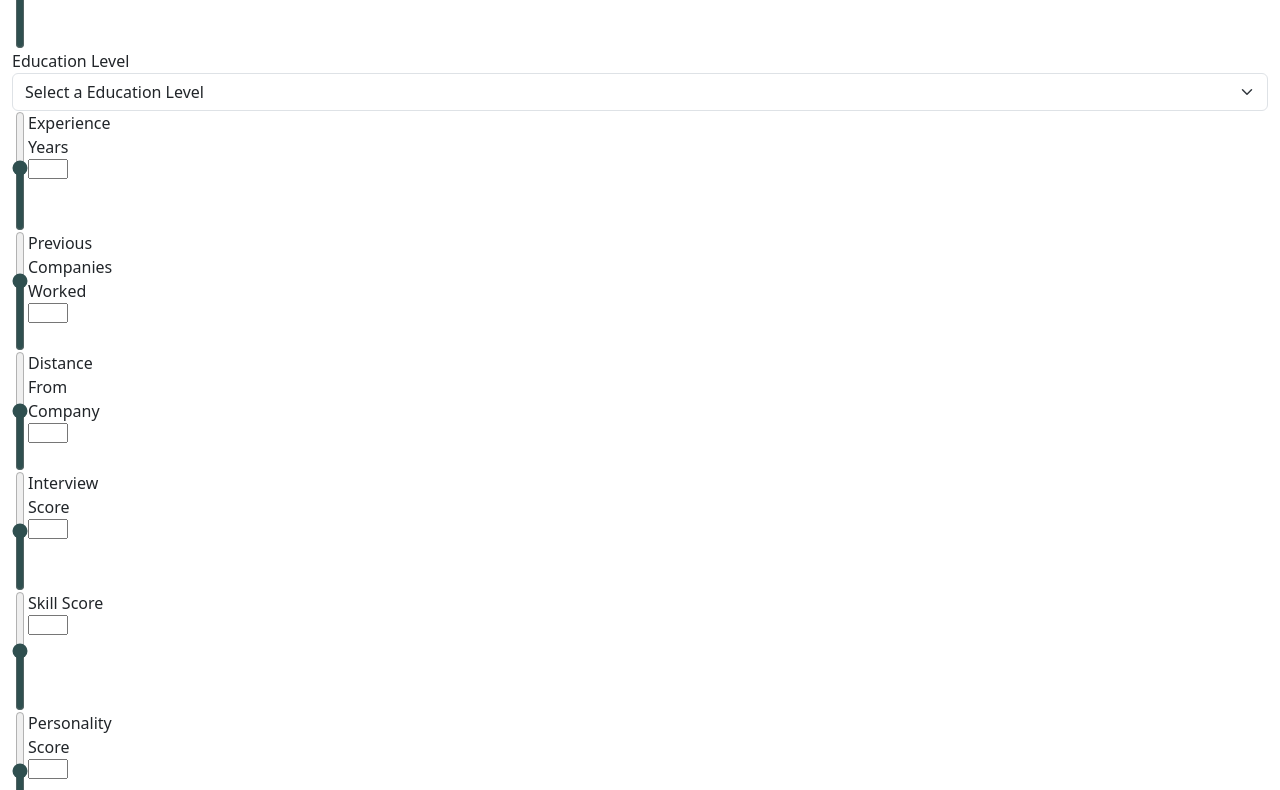
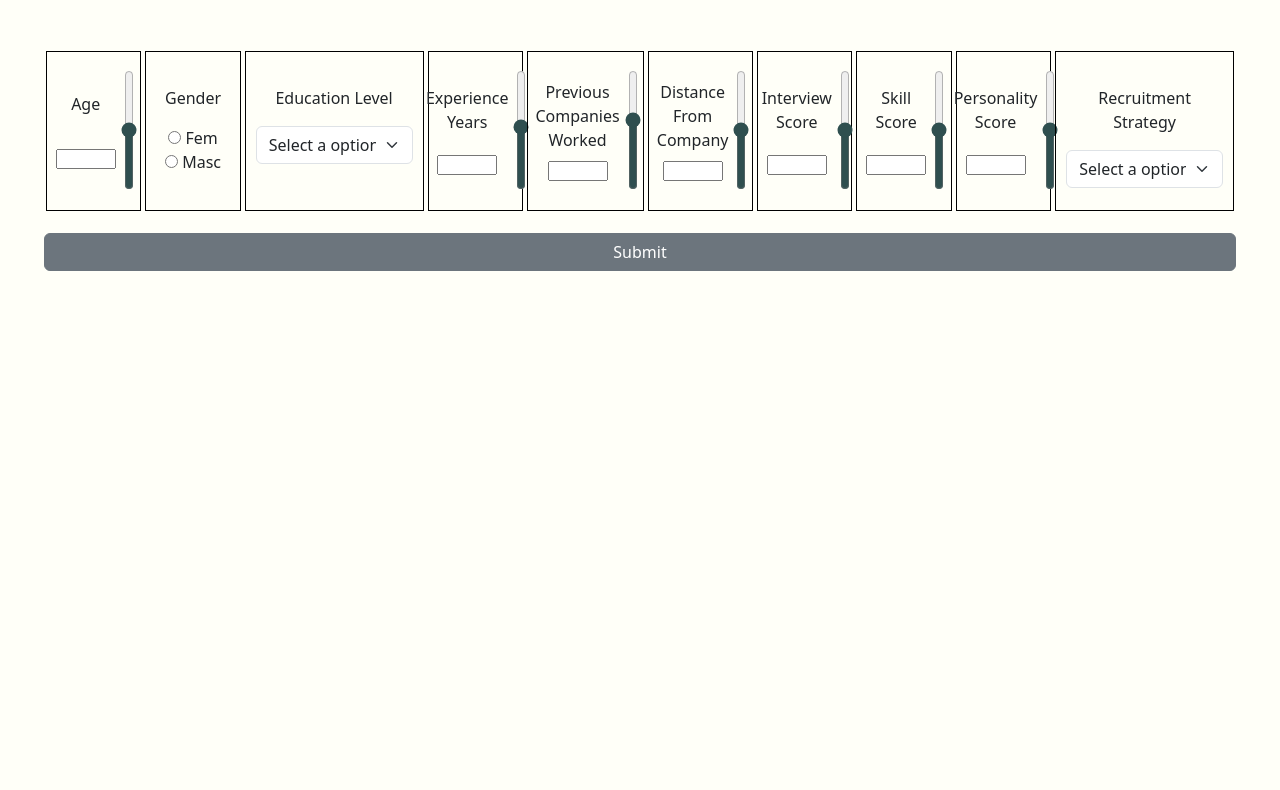
Before and after one commit to lucas-rodrigues0/mvp3_front, a plain HTML site: page index.html in a window 1280 px wide. Shown: the part 127-917 px from the top of the page. After the commit the page ends 800 px from the top, so only its background shows below. Drawn offline with nearby package versions, Linux system fonts and the light colour scheme.

Commit message:
feat: Add style and logic to get values also add component to show response

```diff
--- a/index.html
+++ b/index.html
@@ -1,5 +1,6 @@
 <!DOCTYPE html>
 <html lang="en">
+
 <head>
     <meta charset="UTF-8">
     <meta name="viewport" content="width=device-width, initial-scale=1.0">
@@ -9,101 +10,150 @@
     <link rel="stylesheet" href="https://cdnjs.cloudflare.com/ajax/libs/font-awesome/5.12.1/css/all.min.css">
     <link rel="stylesheet" href="./styles/style.css">
 </head>
+
 <body>
     <main>
-        <h1>HR Machine Learning Model</h1>
-        <div class="container-fluid">
+        <header class="container-fluid">
+            <h1>HR Hirirng Machine Learning Model</h1>
+
+        </header>
+        <div class="container-fluid input-container">
+            <form id="dataForm">
                 <div class="d-flex flex-row">
                     <!-- INPUT AGE -->
-                <div class="d-flex flex-row range-input">
-                    <input type="range" id="rangeAge" name="range_age" min="20" max="50" orient="vertical" onchange="updateRangeInput(this.value, 'rangeAgeInput');" />
-                    <div class="d-flex flex-column">
+                    <div class="input-card input-range-card">
+                        <div class="d-flex flex-row justify-content-center mt-2">
+                            <div class="range-input">
                                 <label for="rangeAge">Age</label>
-                        <input type="text" id="rangeAgeInput" class="range-input-text" value="" onchange="updateRangeInput(this.value, 'rangeAge');">
+                                <input type="text" id="rangeAgeInput" class="range-input-text" value=""
+                                    onchange="updateRangeInput(this.value, 'rangeAge');">
+
+                            </div>
+                            <input type="range" id="rangeAge" name="range_age" min="20" max="50" orient="vertical"
+                                onchange="updateRangeInput(this.value, 'rangeAgeInput');" />
                         </div>
                     </div>
                     <!-- INPUT GENDER -->
-                <div class="d-flex flex-column"></div>
-                    <span>Gender</span>
+                    <div class="input-card input-range-card">
+                        <div class="d-flex flex-column">
+                            <p class="mt-4">Gender</p>
                             <div>
-                        <input class="" type="radio" name="genderRadioInput" value="1" id="flexRadioMasc">
-                        <label class="" for="flexRadioMasc">Masc</label>
+                                <input type="radio" name="genderRadioInput" value="0" id="radioFem">
+                                <label for="radioFem">Fem</label>
                             </div>
                             <div>
-                        <input class="" type="radio" name="genderRadioInput" value="0" id="flexRadioFem">
-                        <label class="" for="flexRadioFem">Fem</label>
+                                <input type="radio" name="genderRadioInput" value="1" id="radioMasc">
+                                <label for="radioMasc">Masc</label>
+                            </div>
+                            <input type="radio" name="genderRadioInput" value="" id="radioDefault" class="invisible"
+                                checked>
                         </div>
                     </div>
                     <!-- INPUT Education Level -->
-                <div>
-                    <span>Education Level</span>
-                    <select class="form-select" aria-label="Education select">
-                        <option selected>Select a Education Level</option>
+                    <div class="input-card input-select-card">
+                        <div class="d-flex flex-column align-items-center mt-2 py-3">
+                            <label for="educationSelect">Education Level</label>
+                            <select id="educationSelect" class="form-select mt-3" aria-label="Education select">
+                                <option value="" selected>Select a option</option>
                                 <option value="1">Bachelor's (Type 1)</option>
                                 <option value="2">Bachelor's (Type 2)</option>
                                 <option value="3">Master's</option>
                                 <option value="4">PhD</option>
                             </select>
                         </div>
+                    </div>
                     <!-- INPUT XP YEARS -->
-                <div class="d-flex flex-row range-input">
-                    <input type="range" id="rangeXpYears" name="rangeXpYears" max="15" orient="vertical" onchange="updateRangeInput(this.value, 'rangeXpInput');" />
-                    <div class="d-flex flex-column">
+                    <div class="input-card input-range-card">
+                        <div class="d-flex flex-row justify-content-center  mt-2">
+                            <div class="range-input">
                                 <label for="rangeXpYears">Experience Years</label>
-                        <input type="text" id="rangeXpInput" class="range-input-text" value="" onchange="updateRangeInput(this.value, 'rangeXpYears');">
+                                <input type="text" id="rangeXpInput" class="range-input-text" value=""
+                                    onchange="updateRangeInput(this.value, 'rangeXpYears');">
+                            </div>
+                            <input type="range" id="rangeXpYears" name="rangeXpYears" max="15" orient="vertical"
+                                onchange="updateRangeInput(this.value, 'rangeXpInput');" />
                         </div>
                     </div>
                     <!-- INPUT Previous Companies Worked -->
-                <div class="d-flex flex-row range-input">
-                    <input type="range" id="rangePrevCia" name="rangePrevCia" max="5" orient="vertical" onchange="updateRangeInput(this.value, 'rangePrevCiaInput');" />
-                    <div class="d-flex flex-column">
+                    <div class="input-card input-range-card">
+                        <div class="d-flex flex-row justify-content-center mt-2">
+                            <div class="range-input">
                                 <label for="rangePrevCia">Previous Companies Worked</label>
-                        <input type="text" id="rangePrevCiaInput" class="range-input-text" value="" onchange="updateRangeInput(this.value, 'rangePrevCia');">
+                                <input type="text" id="rangePrevCiaInput" class="range-input-text" value=""
+                                    onchange="updateRangeInput(this.value, 'rangePrevCia');">
+                            </div>
+                            <input type="range" id="rangePrevCia" name="rangePrevCia" max="5" orient="vertical"
+                                onchange="updateRangeInput(this.value, 'rangePrevCiaInput');" />
                         </div>
                     </div>
                     <!-- INPUT Distance From Company -->
-                <div class="d-flex flex-row range-input">
-                    <input type="range" id="rangeDistCia" name="rangeDistCia" max="50" step="0.01" orient="vertical" onchange="updateRangeInput(this.value, 'rangeDistCiaInput');" />
-                    <div class="d-flex flex-column">
+                    <div class="input-card input-range-card">
+                        <div class="d-flex flex-row justify-content-center mt-2">
+                            <div class="range-input">
                                 <label for="rangeDistCia">Distance From Company</label>
-                        <input type="text" id="rangeDistCiaInput" class="range-input-text" value="" onchange="updateRangeInput(this.value, 'rangeDistCia');">
+                                <input type="text" id="rangeDistCiaInput" class="range-input-text" value=""
+                                    onchange="updateRangeInput(this.value, 'rangeDistCia');">
+                            </div>
+                            <input type="range" id="rangeDistCia" name="rangeDistCia" max="50" step="0.01"
+                                orient="vertical" onchange="updateRangeInput(this.value, 'rangeDistCiaInput');" />
                         </div>
                     </div>
                     <!-- INPUT Interview Score -->
-                <div class="d-flex flex-row range-input">
-                    <input type="range" id="rangeInterviewScore" name="rangeInterviewScore" orient="vertical" onchange="updateRangeInput(this.value, 'rangeInterviewScoreInput');" />
-                    <div class="d-flex flex-column">
+                    <div class="input-card input-range-card">
+                        <div class="d-flex flex-row justify-content-center mt-2">
+                            <div class="range-input">
                                 <label for="rangeInterviewScore">Interview Score</label>
-                        <input type="text" id="rangeInterviewScoreInput" class="range-input-text" value="" onchange="updateRangeInput(this.value, 'rangeInterviewScore');">
+                                <input type="text" id="rangeInterviewScoreInput" class="range-input-text" value=""
+                                    onchange="updateRangeInput(this.value, 'rangeInterviewScore');">
+                            </div>
+                            <input type="range" id="rangeInterviewScore" name="rangeInterviewScore" orient="vertical"
+                                onchange="updateRangeInput(this.value, 'rangeInterviewScoreInput');" />
                         </div>
                     </div>
                     <!-- INPUT Skill Score -->
-                <div class="d-flex flex-row range-input">
-                    <input type="range" id="rangeSkillScore" name="rangeSkillScore" orient="vertical" onchange="updateRangeInput(this.value, 'rangeSkillScoreInput');" />
-                    <div class="d-flex flex-column">
+                    <div class="input-card input-range-card">
+                        <div class="d-flex flex-row justify-content-center mt-2">
+                            <div class="range-input">
                                 <label for="rangeSkillScore">Skill Score</label>
-                        <input type="text" id="rangeSkillScoreInput" class="range-input-text" value="" onchange="updateRangeInput(this.value, 'rangeSkillScore');">
+                                <input type="text" id="rangeSkillScoreInput" class="range-input-text" value=""
+                                    onchange="updateRangeInput(this.value, 'rangeSkillScore');">
+                            </div>
+                            <input type="range" id="rangeSkillScore" name="rangeSkillScore" orient="vertical"
+                                onchange="updateRangeInput(this.value, 'rangeSkillScoreInput');" />
                         </div>
                     </div>
                     <!-- INPUT Personality Score-->
-                 <div class="d-flex flex-row range-input">
-                    <input type="range" id="rangePersonalityScore" name="rangePersonalityScore" orient="vertical" onchange="updateRangeInput(this.value, 'rangePersonalityScoreInput');" />
-                    <div class="d-flex flex-column">
+                    <div class="input-card input-range-card">
+                        <div class="d-flex flex-row justify-content-center mt-2">
+                            <div class="range-input">
                                 <label for="rangePersonalityScore">Personality Score</label>
-                        <input type="text" id="rangePersonalityScoreInput" class="range-input-text" value="" onchange="updateRangeInput(this.value, 'rangePersonalityScore');">
+                                <input type="text" id="rangePersonalityScoreInput" class="range-input-text" value=""
+                                    onchange="updateRangeInput(this.value, 'rangePersonalityScore');">
+                            </div>
+                            <input type="range" id="rangePersonalityScore" name="rangePersonalityScore"
+                                orient="vertical"
+                                onchange="updateRangeInput(this.value, 'rangePersonalityScoreInput');" />
                         </div>
                     </div>
                     <!-- INPUT Recruitment Strategy -->
-                <div>
-                    <span>Recruitment Strategy</span>
-                    <select class="form-select" aria-label="Strategy select">
-                        <option selected>Select a Recruitment Strategy</option>
+                    <div class="input-card input-select-card">
+                        <div class="d-flex flex-column align-items-center mt-2 py-3">
+                            <label for="strategySelect">Recruitment Strategy</label>
+                            <select id="strategySelect" class="form-select mt-3" aria-label="Strategy select">
+                                <option value="" selected>Select a option</option>
                                 <option value="1">Aggressive</option>
                                 <option value="2">Moderate</option>
                                 <option value="3">Conservative</option>
                             </select>
                         </div>
                     </div>
+                </div>
+                <div class="d-flex justify-content-center">
+                    <button type="submit" id="formBtn" class="btn btn-secondary btnSize">Submit</button>
+                </div>
+            </form>
+            <div id="mlResponse" class="invisible"></div>
+
         </div>
 
     </main>
@@ -112,4 +162,5 @@
         crossorigin="anonymous"></script>
     <script src="./scripts/index.js"></script>
 </body>
+
 </html>
--- a/scripts/index.js
+++ b/scripts/index.js
@@ -1,3 +1,56 @@
 function updateRangeInput(val, el) {
-    document.getElementById(el).value = val;
+  document.getElementById(el).value = val;
+}
+
+const dataForm = document.getElementById("dataForm");
+
+dataForm.addEventListener("submit", async (e) => {
+  e.preventDefault();
+
+  // const baseUrl = "http://127.0.0.1:5000/ml";
+  // let url = "";
+
+  const gender = Array.from(
+    document.getElementsByName("genderRadioInput")
+  ).find((radio) => radio.checked);
+
+  const data = {
+    age: document.getElementById("rangeAgeInput").value,
+    gender: gender.value,
+    educationLevel: document.getElementById("educationSelect").value,
+    experienceYears: document.getElementById("rangeXpInput").value,
+    previoousCompanies: document.getElementById("rangePrevCiaInput").value,
+    companyDistance: document.getElementById("rangeDistCiaInput").value,
+    interviewScore: document.getElementById("rangeInterviewScoreInput").value,
+    skillScore: document.getElementById("rangeSkillScoreInput").value,
+    personalityScore: document.getElementById("rangePersonalityScoreInput")
+      .value,
+    recruitmentStrategy: document.getElementById("strategySelect").value,
+  };
+
+  for (el in data) {
+    if (data[el] == "") {
+      alert(`${el} is required!`);
+      return;
+    }
   }
+
+  // const response = await handleRequest(url, "POST", data).then(
+  //   (result) => result
+  // );
+  // const responseJson = await response.json();
+  const responseJson = {
+    data: "not hired",
+  };
+  const responseStatus = 200;
+  const responseData = responseJson["data"];
+
+  if (responseStatus == 200) {
+    const mlResponse = document.getElementById("mlResponse");
+    mlResponse.innerText = responseData;
+    mlResponse.className = "response-card text-center text-capitalize";
+  } else {
+    alert(`Não foi possivel realizar a predição com o modelo.
+    O status da resposta: ${responseStatus}.`);
+  }
+});
--- a/styles/style.css
+++ b/styles/style.css
@@ -1,3 +1,12 @@
+body {
+  width: 100%;
+  background-color: rgba(255, 255, 248, 0.959);
+}
+
+header {
+  padding: 60px;
+  text-align: center;
+}
 
 input[type="range"] {
   writing-mode: vertical-lr;
@@ -13,11 +22,48 @@ input[type="radio"] {
 }
 
 .range-input {
-    width: 100px;
+  display: flex;
+  flex-direction: column;
+  justify-content: space-around;
+  align-items: center;
+  padding: 5px;
 }
 
 .range-input-text {
-    width: 40px;
+  width: 60px;
   height: 20px;
-    color: black;
 }
+
+.input-container {
+  width: 95%;
+}
+
+.input-select-card {
+  min-width: 15%;
+}
+
+.input-range-card {
+  min-width: 8%;
+}
+
+.input-card {
+  border: 1px black solid;
+  margin: 2px;
+  padding: 10px;
+  height: 160px;
+  text-align: center;
+}
+
+.btnSize {
+  width: 100%;
+  margin-top: 20px;
+}
+
+.response-card {
+  border: 1px black solid;
+  margin-top: 60px;
+  width: 100%;
+  height: 40px;
+  font-size: 150%;
+  background-color: cadetblue;
+}
```
Lines whose indentation alone changed are shown as unchanged.
